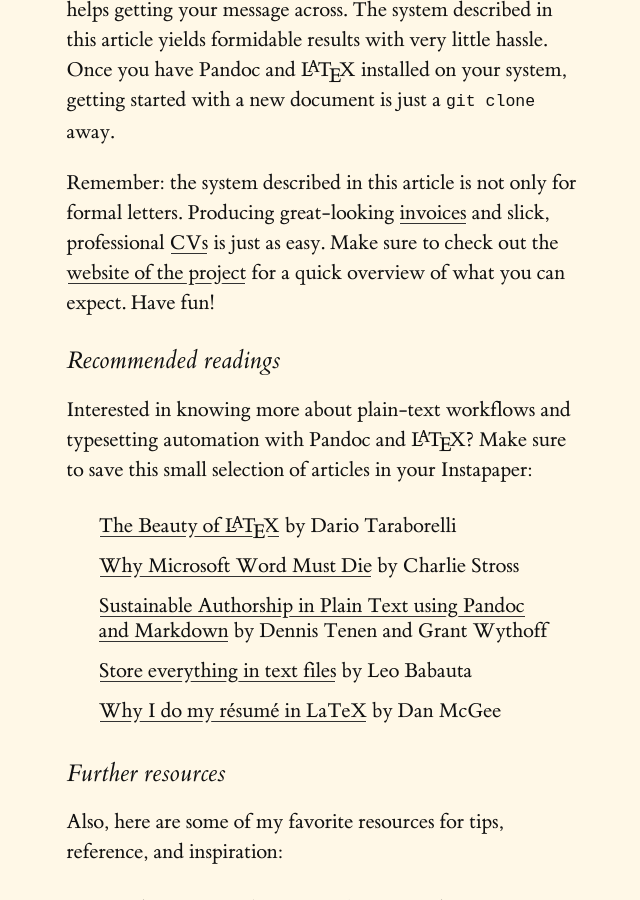
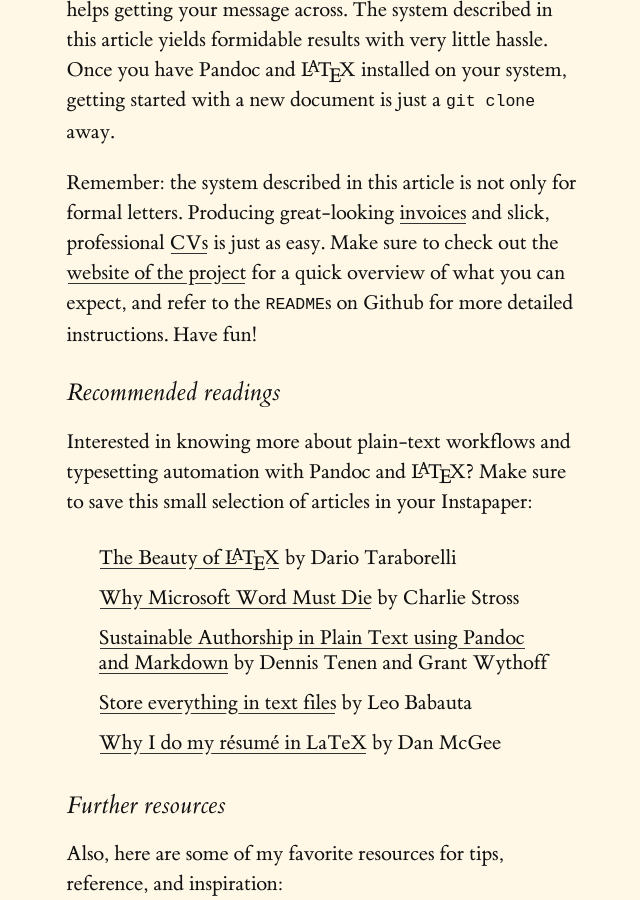
Before and after one commit to mrzool/mrzool.github.io, a Jekyll site: the page built from _posts/2015-11-24-typesetting-automation.md, in a window 1280 px wide and 900 px high, scrolled down 8579 px. Shown: the whole window, without its empty margins (251-891 px from the left). Built offline with Jekyll 4.4.1, drawn with Linux system fonts in a browser that asks for light colours.

Commit message:
Better conclusion

```diff
--- a/_posts/2015-11-24-typesetting-automation.md
+++ b/_posts/2015-11-24-typesetting-automation.md
@@ -207,7 +207,7 @@
 
 There's no excuse for bad typography. Just like proper dress and grooming make you look sharp when interacting with others, good typography adds value to your documents and helps getting your message across. The system described in this article yields formidable results with very little hassle. Once you have Pandoc and <span class="latex">L<sup>a</sup>T<sub>e</sub>X</span> installed on your system, getting started with a new document is just a `git clone` away.
 
-Remember: the system described in this article is not only for formal letters. Producing great-looking [invoices](https://github.com/mrzool/invoice-boilerplate) and slick, professional [CVs](https://github.com/mrzool/cv-boilerplate) is just as easy. Make sure to check out the [website of the project](http://mrzool.cc/tex-boilerplates/) for a quick overview of what you can expect. Have fun!
+Remember: the system described in this article is not only for formal letters. Producing great-looking [invoices](https://github.com/mrzool/invoice-boilerplate) and slick, professional [CVs](https://github.com/mrzool/cv-boilerplate) is just as easy. Make sure to check out the [website of the project](http://mrzool.cc/tex-boilerplates/) for a quick overview of what you can expect, and refer to the `README`s on Github for more detailed instructions. Have fun!
 
 ### Recommended readings
 
```
